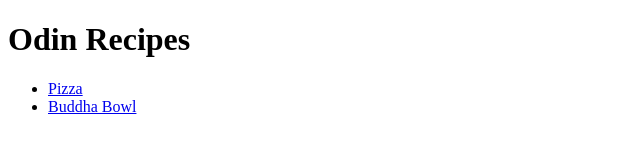
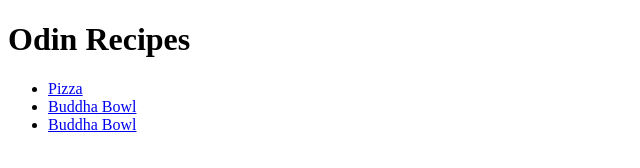
Before and after one commit to Ebenmars/odin-recipes, a plain HTML site: page index.html in a window 1280 px wide. Shown: the whole page, without its empty margins (0-640 px from the left). Drawn offline with Linux system fonts and the light colour scheme.

Commit message:
Update index.html

```diff
--- a/index.html
+++ b/index.html
@@ -11,6 +11,7 @@
     <ul>
         <li><a href="./recipes/pizza.html">Pizza</a></li>
         <li><a href="./recipes/buddha-bowl.html">Buddha Bowl</a></li>
+        <li><a href="./recipes/french-fries.html">Buddha Bowl</a></li>
     </ul>
 
 </body>
```
